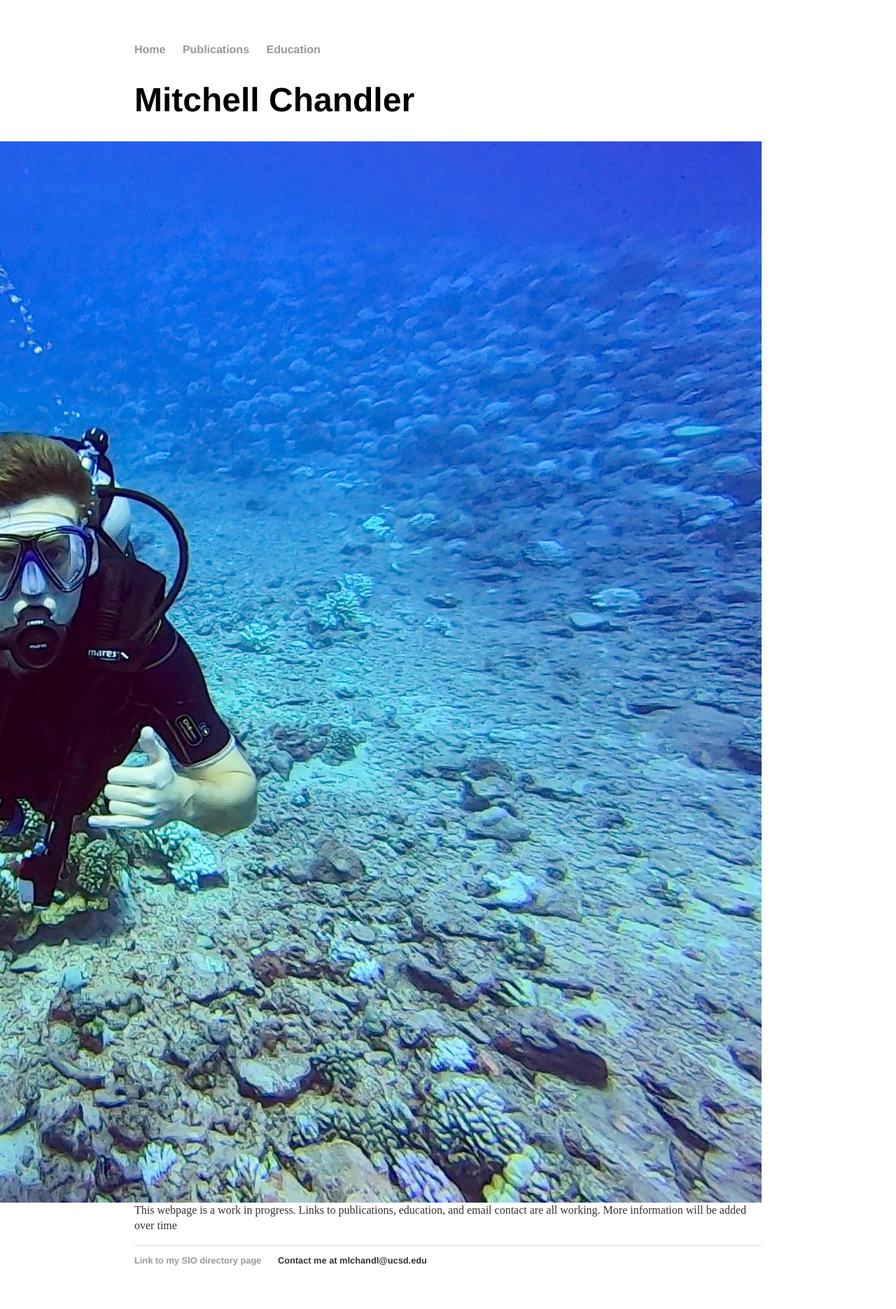
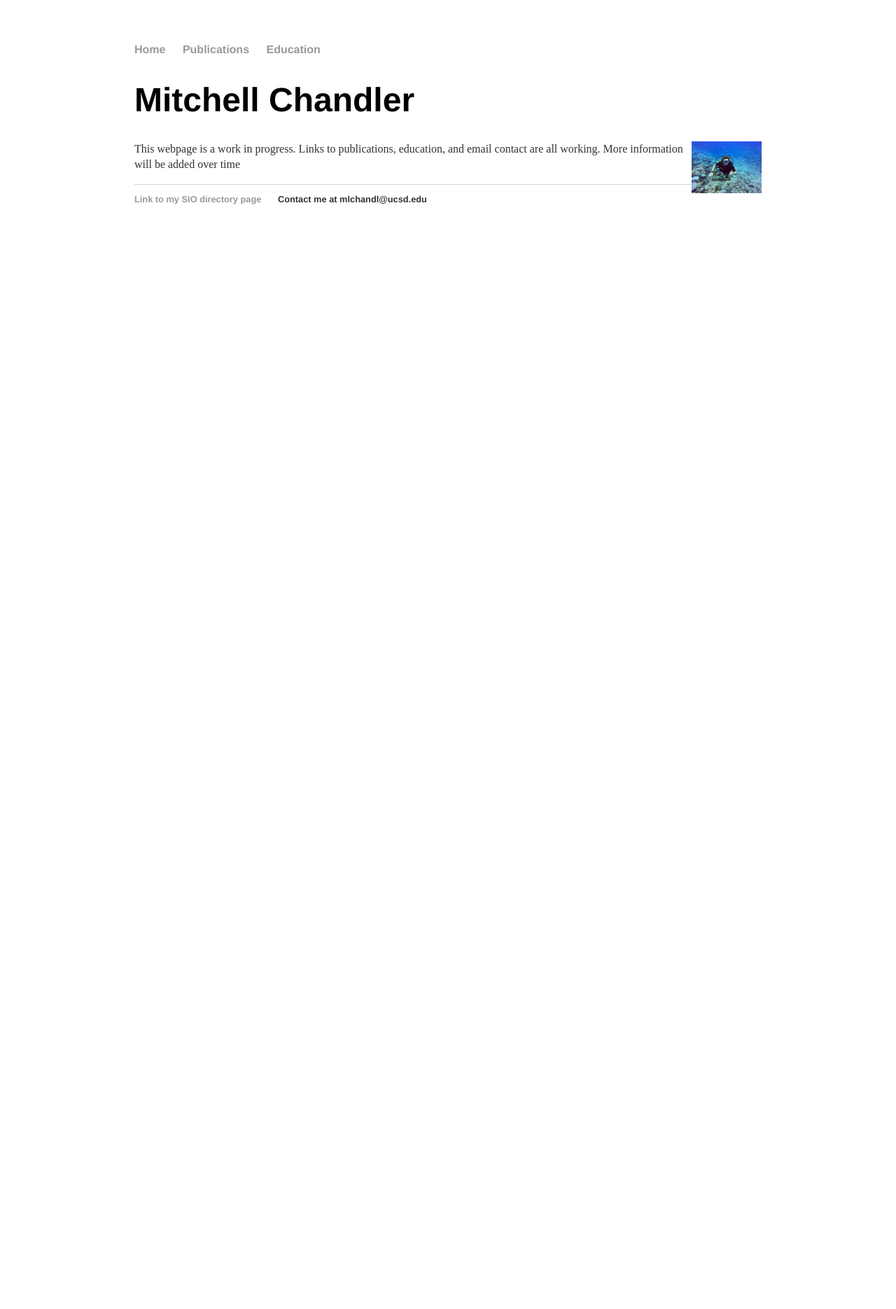
Before and after one commit to mlchandler/mlchandler.github.io, a Jekyll site: the page built from index.html, in a window 1280 px wide. Shown: the whole page at 70% size. Built offline with Jekyll 4.4.1, drawn with Linux system fonts in a browser that asks for light colours; after the commit the page ends 900 px from its top, so only the background shows below that.

Commit message:
Update index.html

```diff
--- a/index.html
+++ b/index.html
@@ -7,7 +7,7 @@ title: Mitchell Chandler
 
 <h1>Mitchell Chandler</h1>
 
-<img src="index_image.jpg" style="float:right">
+<img src="index_image.jpg" style="float:right;width:100px">
 
 <p>
 This webpage is a work in progress. Links to publications, education, and email contact are all working. More information will be added over time
```
